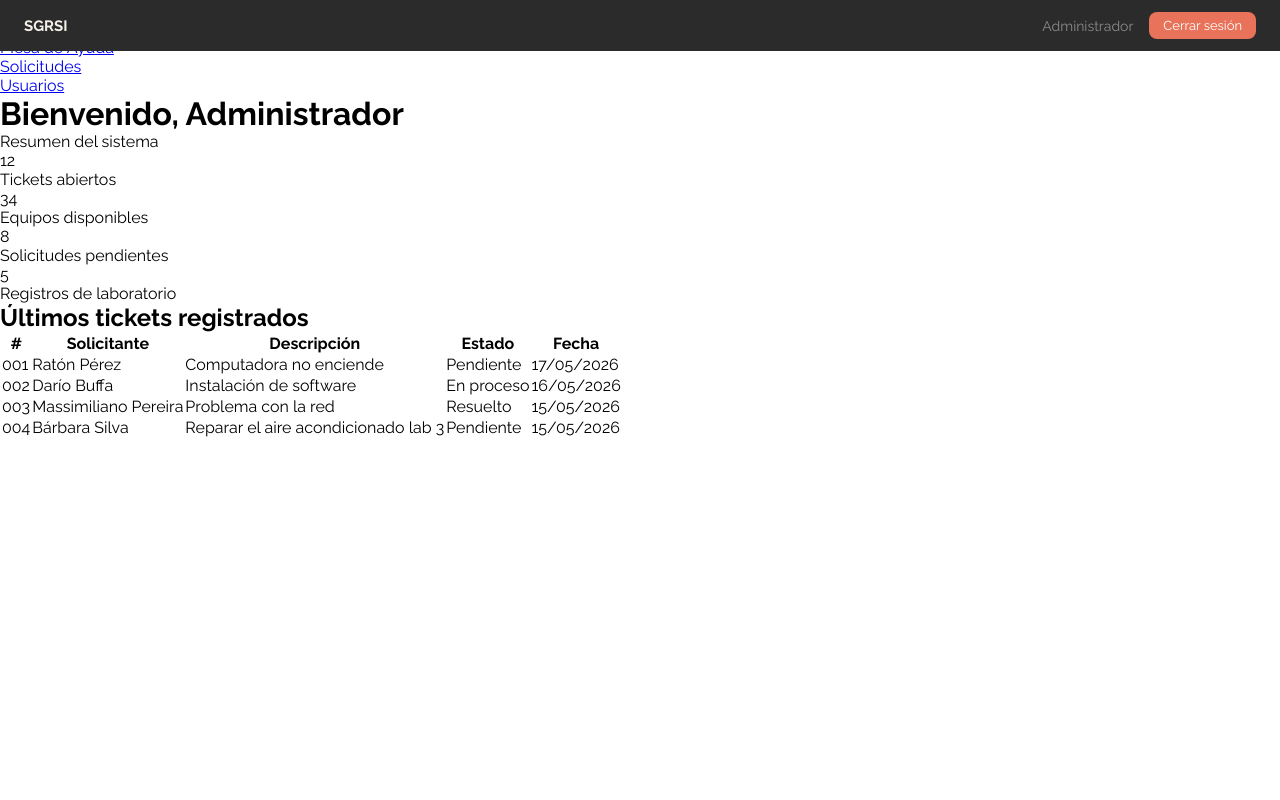
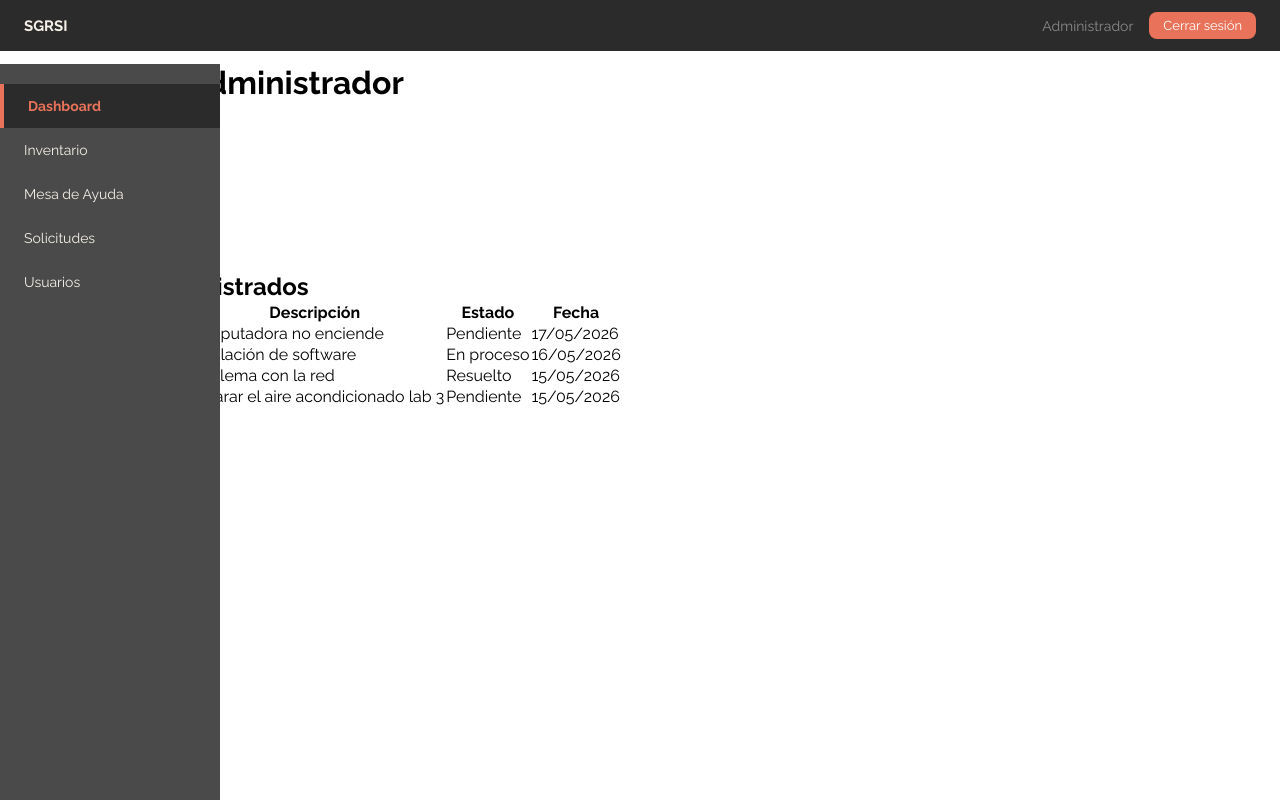
Before and after one commit to FilumSoftware/sgrsi, a PHP site: page /paginas/dashboard/dashboard.html in a window 1280 px wide. Run offline with PHP 8.4, Linux system fonts and the light colour scheme.

Commit message:
agrego estilo a la barra lateral

```diff
--- a/FrontEnd/paginas/dashboard/dashboard.css
+++ b/FrontEnd/paginas/dashboard/dashboard.css
@@ -25,7 +25,7 @@
   display: block;
 }
 
-/* Barra superior */
+
 .topbar {
   background-color: var(--color-primario);
   padding: 12px 24px;
@@ -75,3 +75,54 @@
 .btn-salir:hover {
   background-color: var(--color-secundario);
 }
+
+
+.dashboard-contenedor {
+  display: flex;
+  margin-top: 64px;
+}
+
+
+.sidebar {
+  width: 220px;
+  background-color: var(--color-secundario);
+  min-height: calc(100vh - 64px);
+  padding: 20px 0;
+  position: fixed;
+  top: 64px;
+}
+
+.sidebar ul {
+  list-style: none;
+  padding: 0;
+}
+
+.sidebar-item {
+  padding: 14px 24px;
+  color: var(--color-rosa);
+  font-size: 14px;
+  cursor: pointer;
+  transition: 0.3s;
+}
+
+.sidebar-item a {
+  color: var(--color-rosa);
+  text-decoration: none;
+}
+
+.sidebar-item:hover {
+  background-color: var(--color-primario);
+  color: var(--color-acento);
+}
+
+.sidebar-item:hover a {
+  color: var(--color-acento);
+}
+
+
+.sidebar-item.activo {
+  background-color: var(--color-primario);
+  color: var(--color-acento);
+  font-weight: bold;
+  border-left: 4px solid var(--color-acento);
+}
```
